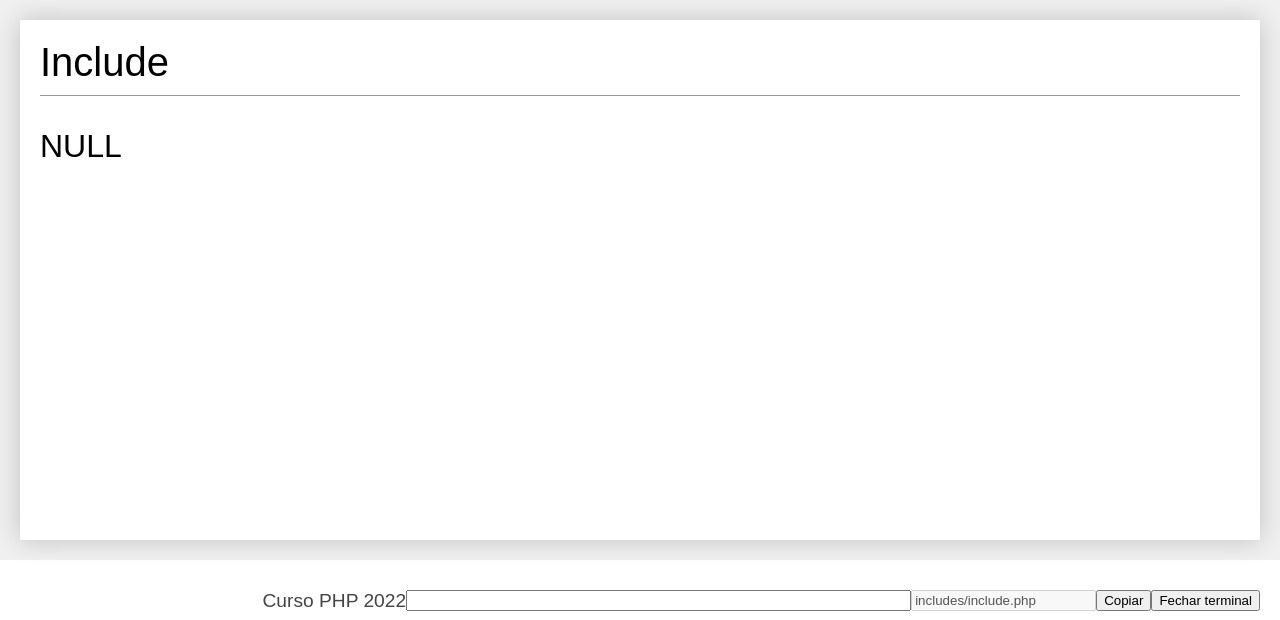
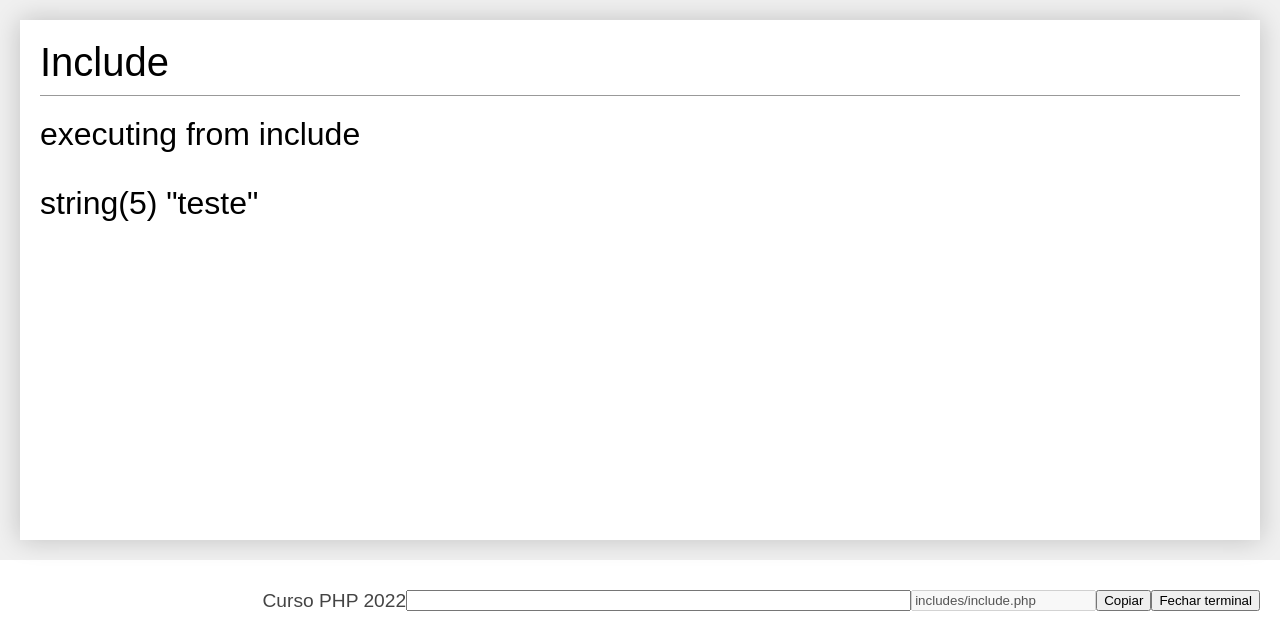
Before and after one commit to felipesms2/PHP-7-Completo---Curso-do-Desenvolvedor-Web-2021-Projetos, a PHP site: page /exercicio.php?dir=includes&file=include in a window 1280 px wide. Shown: the part 180-800 px from the top of the page. Run offline with PHP 8.4, Linux system fonts and the light colour scheme; data that the repository does not hold is empty.

Commit message:
Section 166 - Finishing include

```diff
--- a/includes/include_file.php
+++ b/includes/include_file.php
@@ -0,0 +1,5 @@
+<?php
+
+echo "executing from include";
+
+$varInclude = "teste";
--- a/index.php
+++ b/index.php
@@ -27,7 +27,7 @@
                         <ul>
                         <li>
                             <a href="exercicio.php?dir=includes&file=include">
-
+                                Include
                             </a>
                         </li>
                         </ul>
```
